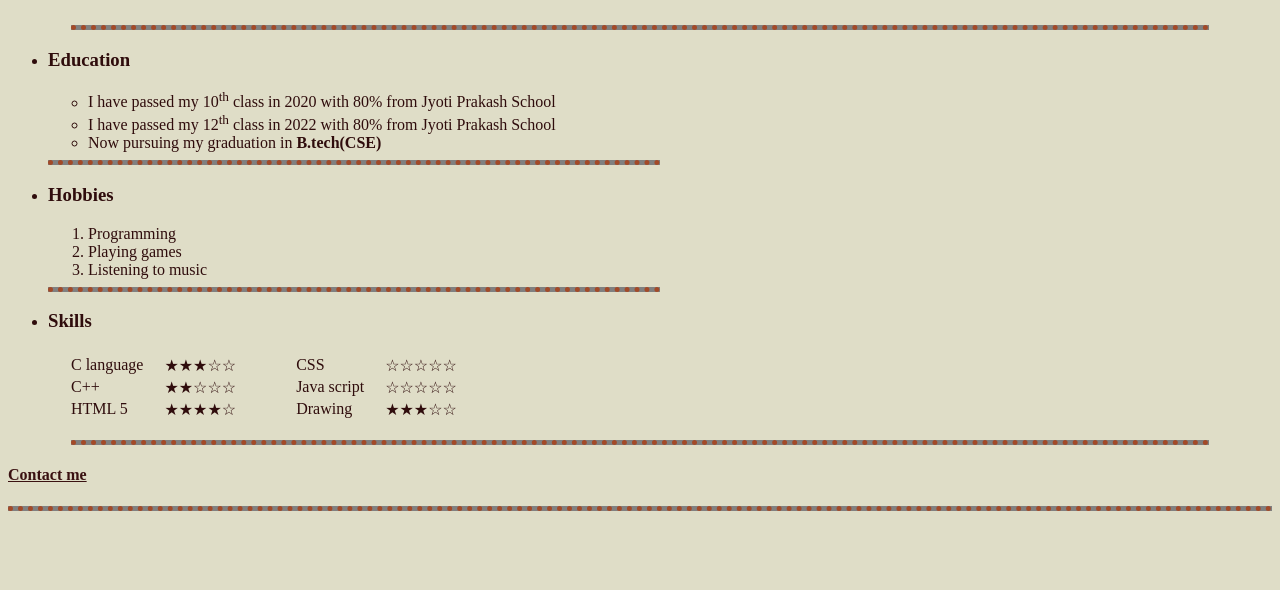
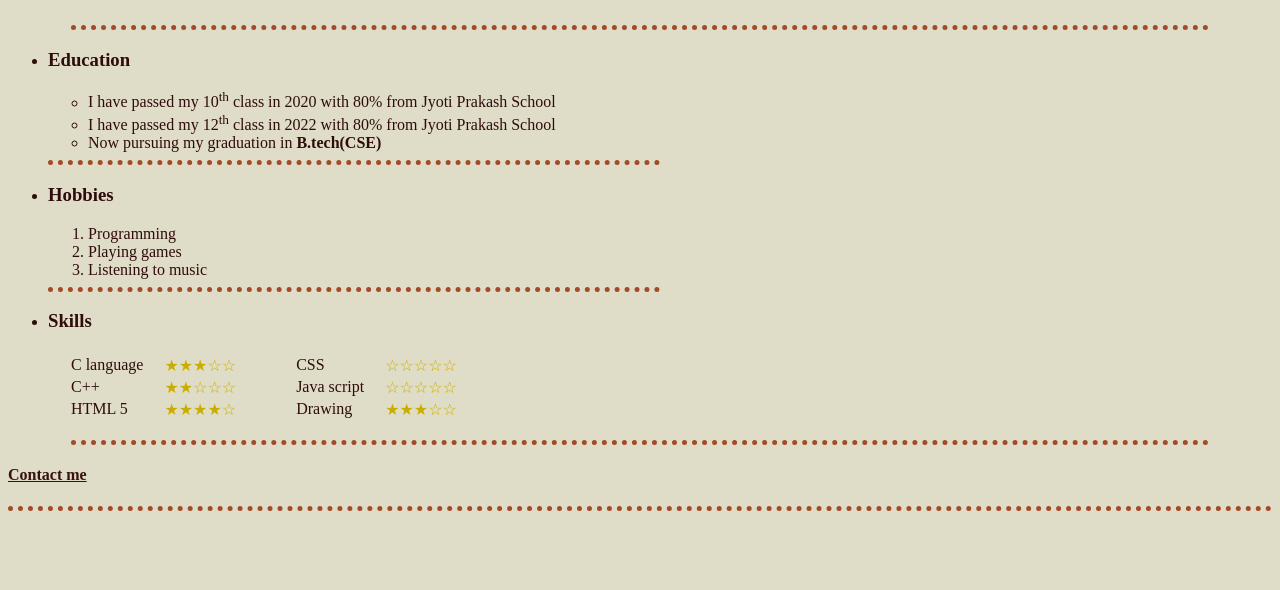
Before and after one commit to sahilrathor/cv, a plain HTML site: page index.html in a window 1280 px wide. Shown: the part 210-800 px from the top of the page. Drawn offline with Linux system fonts and the light colour scheme.

Commit message:
Add files via upload

```diff
--- a/index.html
+++ b/index.html
@@ -7,8 +7,8 @@
     <title>Sahil's first site</title>
     <link rel="stylesheet" href="style.css">
 </head>
-<body bgcolor="silver">
-    <hr size="3" noshade>
+<body >
+    <hr class="black">
     <table cellspacing="20">
         <tr>
             <td>
@@ -24,8 +24,8 @@
         </tr>
     </table>
 
-    <hr size="2" width="90%" noshade>
-
+    <hr  width="90%" >
+<div class="list">
     <ul>
         <li><h3>Education</h3>
             <ul>
@@ -34,7 +34,7 @@
                 <li>Now pursuing my graduation in <strong>B.tech(CSE)</strong>  </li>
             </ul>
         </li>
-        <hr size="1.5" noshade width="50%" align="left">
+        <hr  width="50%" align="left">
         <li>
             <h3>Hobbies</h3>
             <ol>
@@ -43,7 +43,7 @@
                 <li>Listening to music</li>
             </ol>
         </li>
-        <hr size="1.5" noshade width="50%" align="left">
+        <hr  width="50%" align="left">
         <li>
             <h3>Skills</h3>
 
@@ -57,7 +57,7 @@
                                 <td width="15"></td>
                                 <td>C language </td>
                                 <td width="15"></td>
-                                <td> ★★★☆☆</td>
+                                <td class="star"> ★★★☆☆</td>
                             </tr>
                             <tr>
                                 <td></td>
@@ -65,7 +65,7 @@
                                     C++
                                 </td>
                                 <td></td>
-                                <td>
+                                <td class="star">
                                     ★★☆☆☆
                                 </td>
                             </tr>
@@ -75,7 +75,7 @@
                                     HTML 5
                                 </td>
                                 <td></td>
-                                <td>
+                                <td class="star">
                                     ★★★★☆
                                 </td>
                             </tr>
@@ -93,7 +93,7 @@
                                     CSS
                                 </td>
                                 <td width="15"></td>
-                                <td>
+                                <td class="star">
                                     ☆☆☆☆☆
                                 </td>
                             </tr>
@@ -103,7 +103,7 @@
                                     Java script
                                 </td>
                                 <td></td>
-                                <td>
+                                <td class="star">
                                     ☆☆☆☆☆
                                 </td>
                             </tr>
@@ -113,7 +113,7 @@
                                     Drawing
                                 </td>
                                 <td></td>
-                                <td>
+                                <td class="star">
                                     ★★★☆☆
                                 </td>
                             </tr>
@@ -124,14 +124,14 @@
 
         </li>
     </ul>
+</div>
 
-
-    <hr size="2" width="90%" noshade>
+    <hr  width="90%" >
 
     <h4>
         <a href="contact_me.html">Contact me</a>
     </h4>
-    <hr size="3" noshade>
+    <hr class="black" >
 
 
 
```
